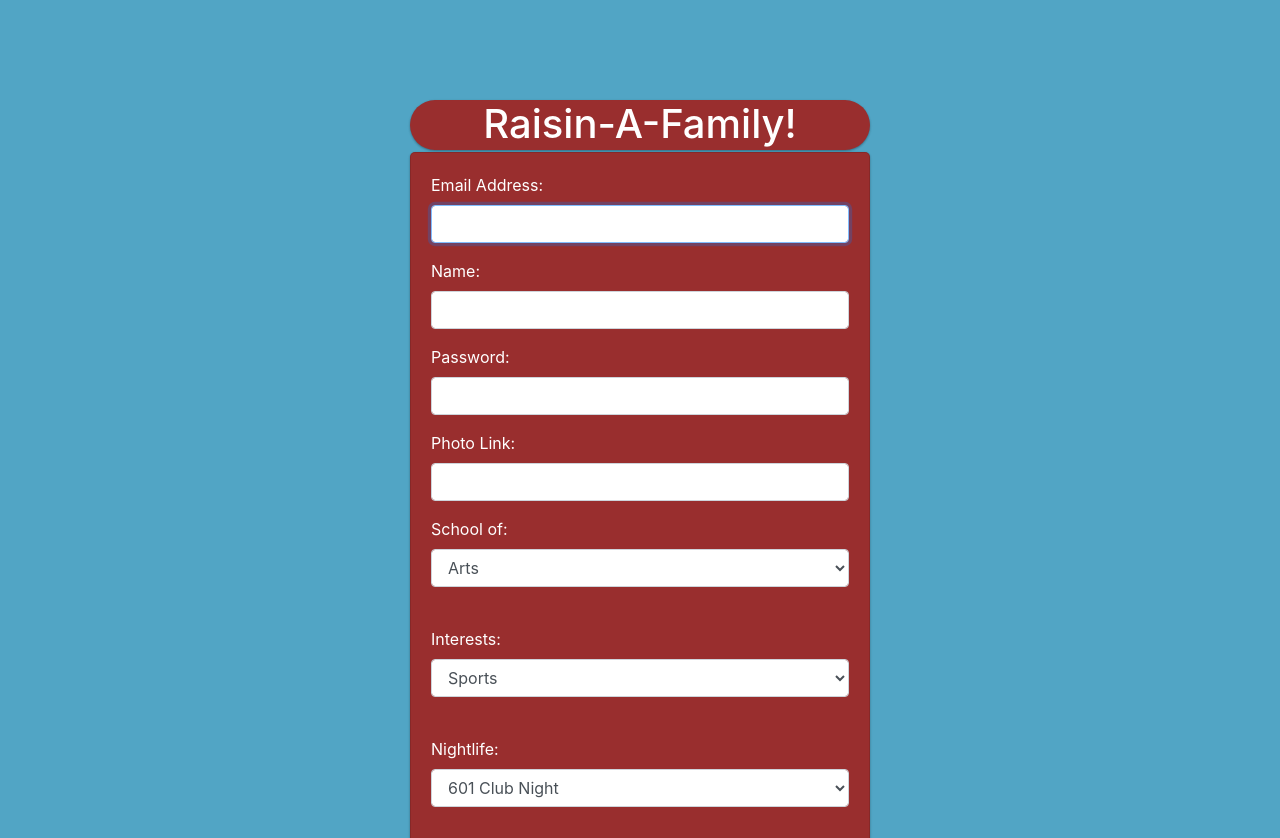
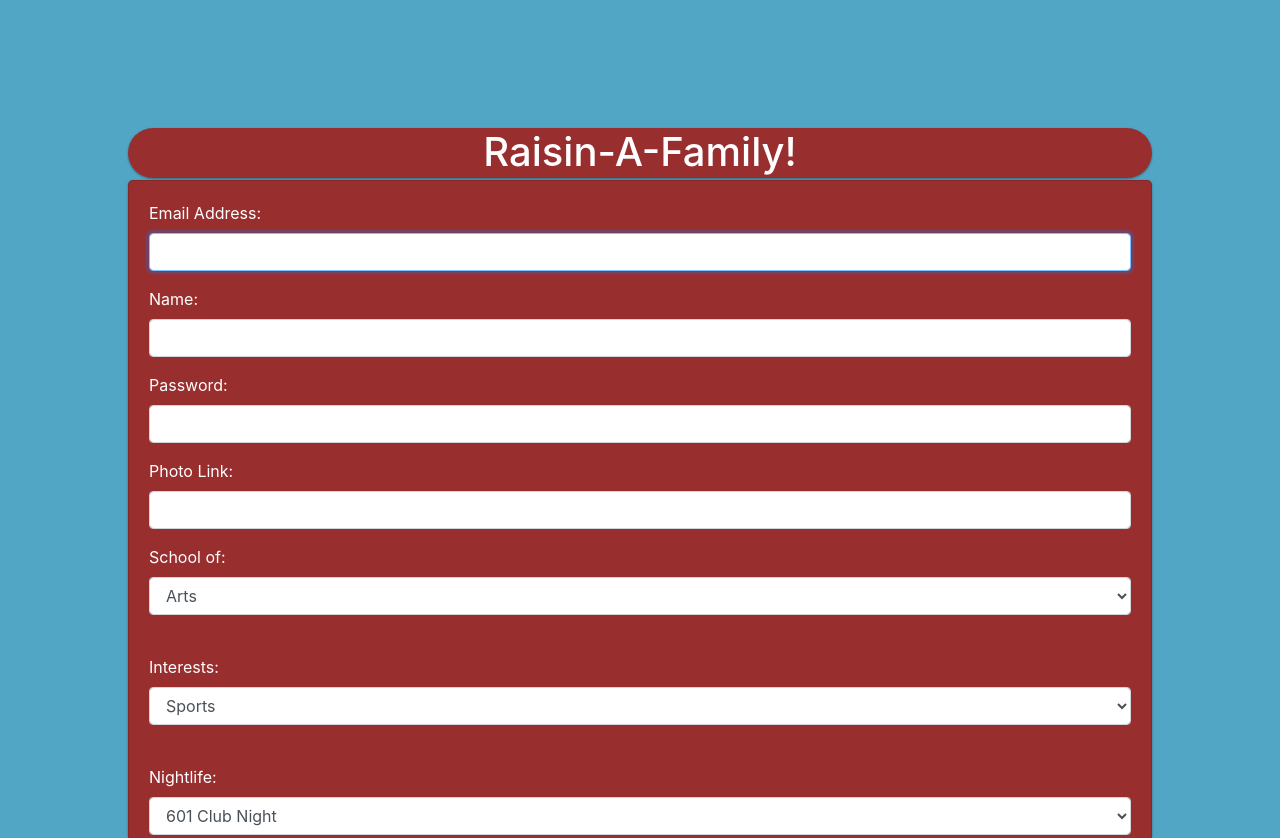
Before and after one commit to rupert648/stacshack2020, a website: page Profile_Page_Child/profilePageChild.html in a window 1280 px wide. Shown: the top 838 px of the page. Drawn offline with nearby package versions, Linux system fonts and the light colour scheme.

Commit message:
slight change to serve for animations

```diff
--- a/Profile_Page_Child/profilePageChild.css
+++ b/Profile_Page_Child/profilePageChild.css
@@ -1,15 +1,14 @@
-
 body{
 	background-color: #51A5C5 ;
 	background-position: center center;
 	background-repeat:  no-repeat;
 	background-attachment: fixed;
 	background-size:  cover;
-	margin: 100px;
+	margin: 10vw;
  }
 
  .header {
-	width: 460px;
+	width: 80vw;
 	height: 50px;
 	position: relative;
 	background-color: #992E2E;
@@ -27,8 +26,8 @@ body{
 
 
  .card {
-	width: 460px;
-	height: 1000px;
+	width: 80vw;
+	height: 240vw;
 	position: relative;
 	background-color: #992E2E;
 	border-radius: 5px;
```
Also changed, not shown: 1 other file. Lines whose indentation alone changed are shown as unchanged.
